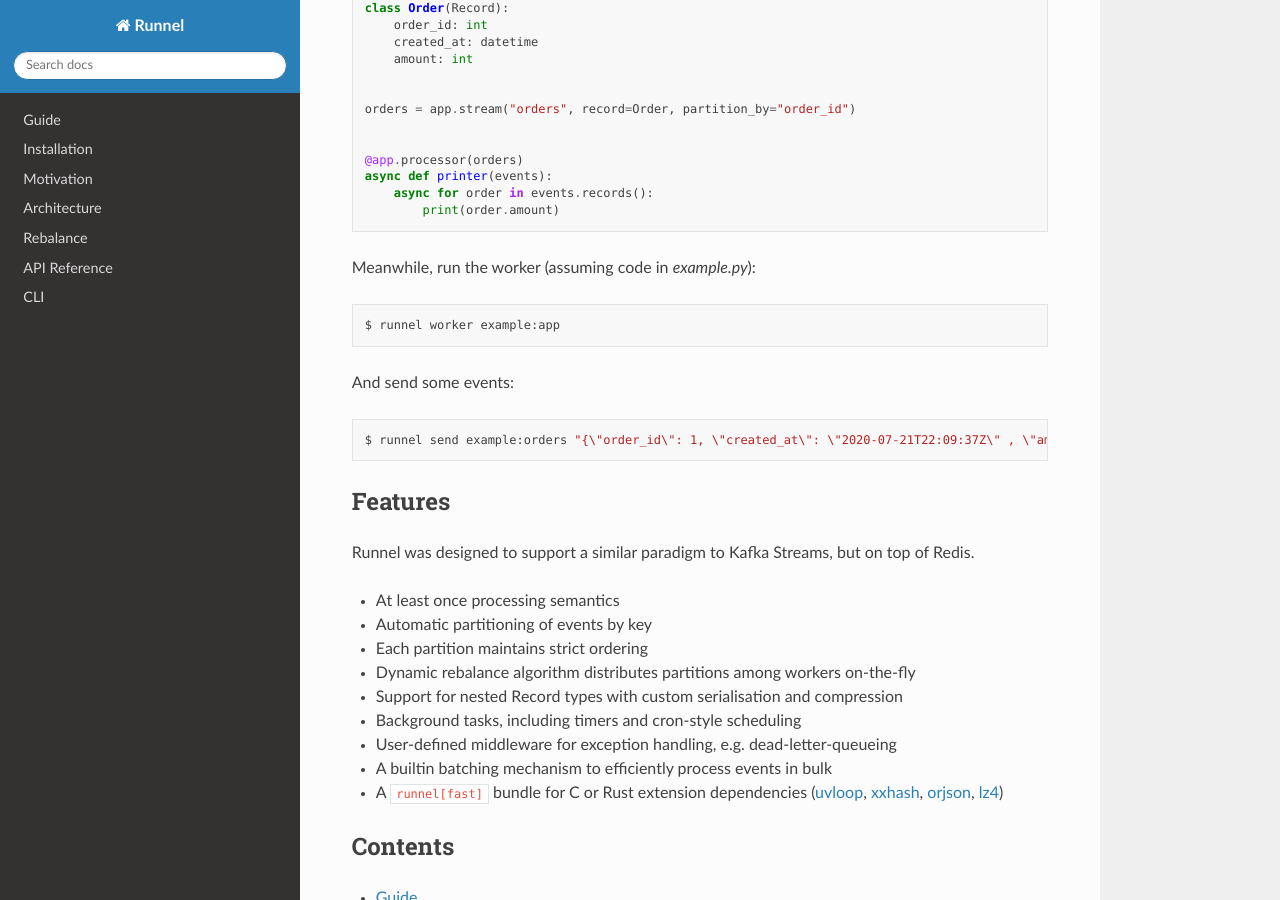
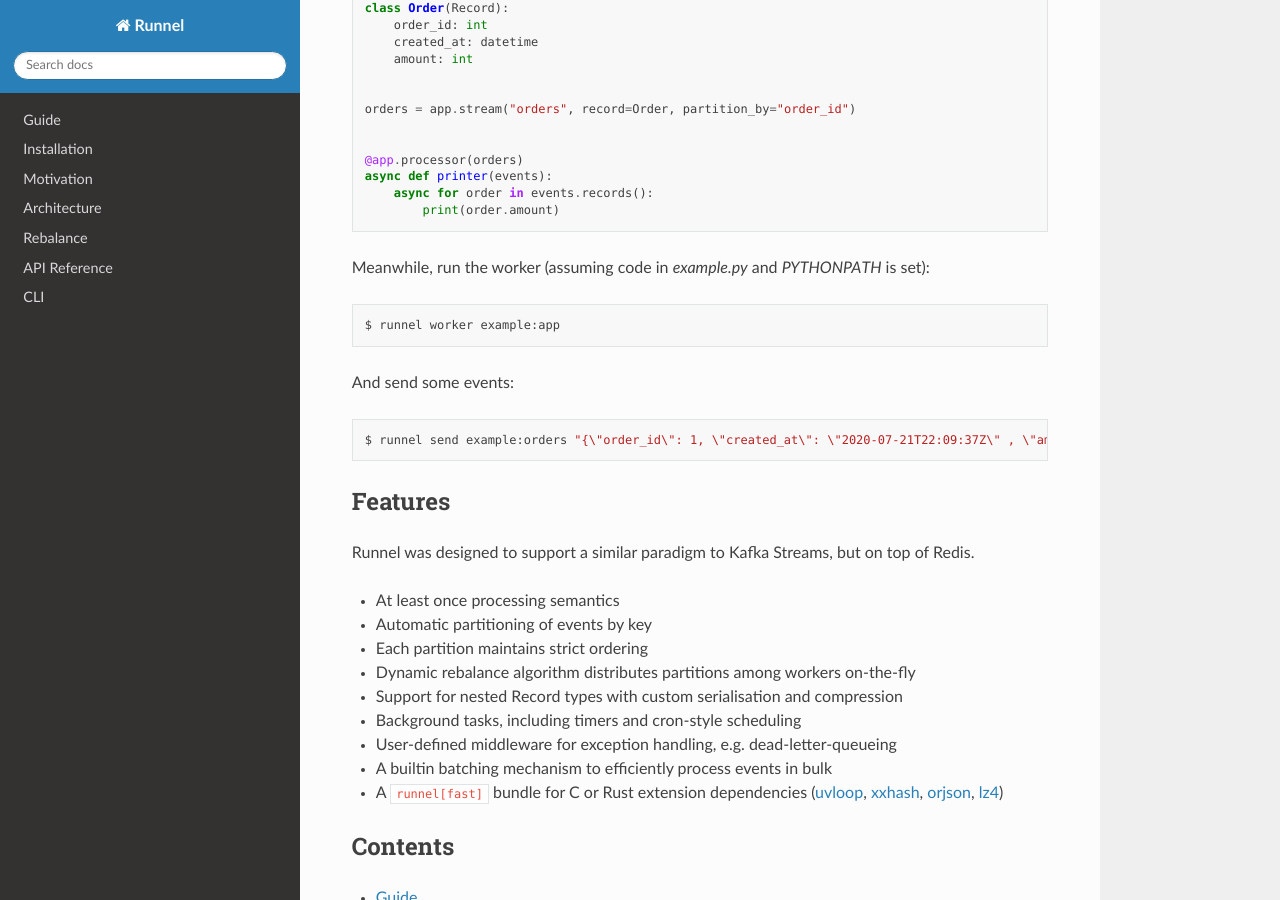
Before and after one commit to mjwestcott/runnel, a Sphinx documentation site: the page built from docs/index.rst, in a window 1280 px wide and 900 px high, scrolled down 466 px. Built offline with Sphinx 7.4.7 and the Read the Docs theme 2.0.0, drawn with Linux system fonts in a browser that asks for light colours.

Commit message:
Add hint regarding PYTHONPATH for the CLI

```diff
--- a/docs/index.rst
+++ b/docs/index.rst
@@ -33,7 +33,7 @@
         async for order in events.records():
             print(order.amount)
 
-Meanwhile, run the worker (assuming code in `example.py`):
+Meanwhile, run the worker (assuming code in `example.py` and `PYTHONPATH` is set):
 
 .. code-block:: bash
 
```
Also changed, not shown: README.md (+1 -1 lines), 9 other files.
